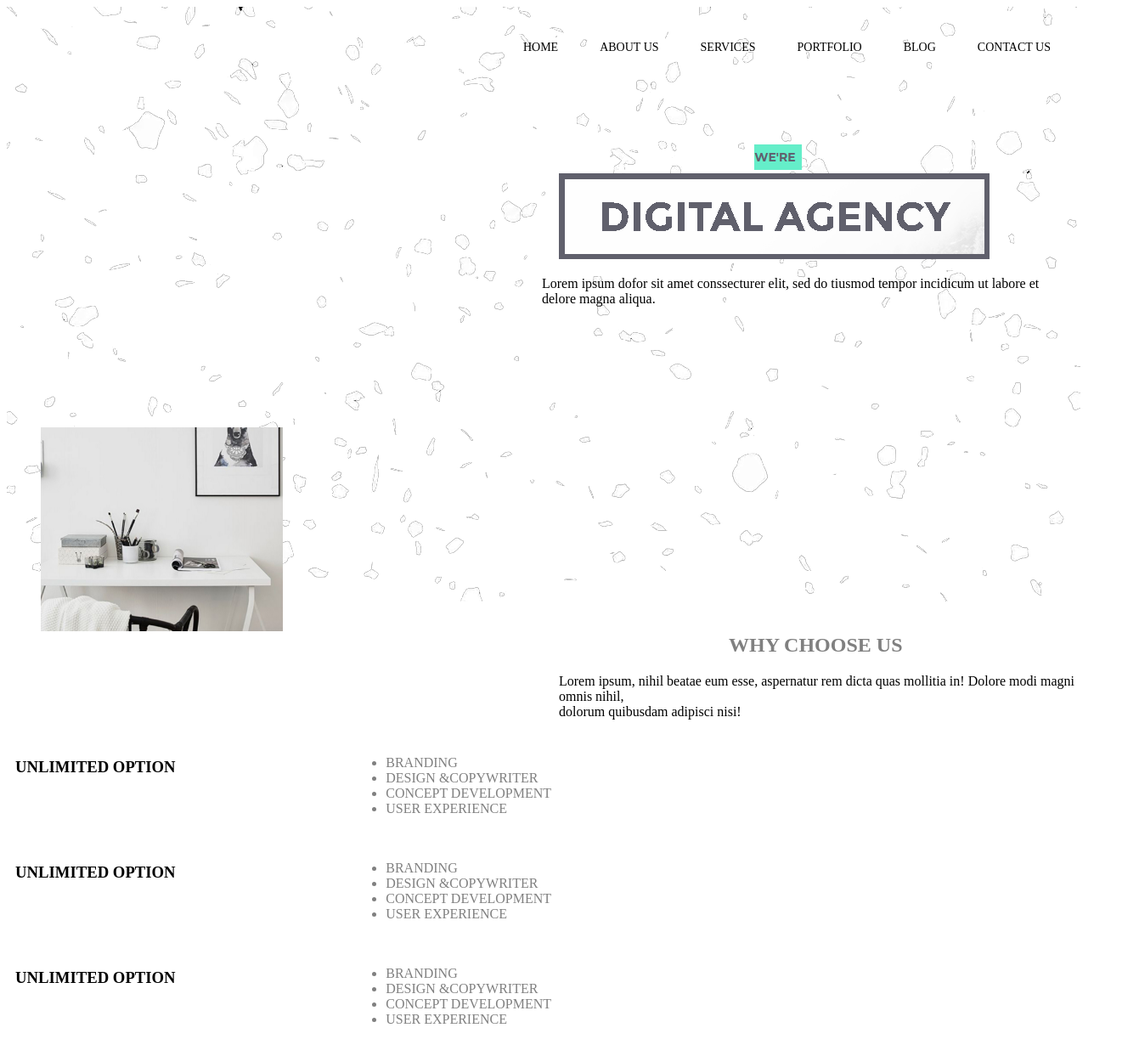
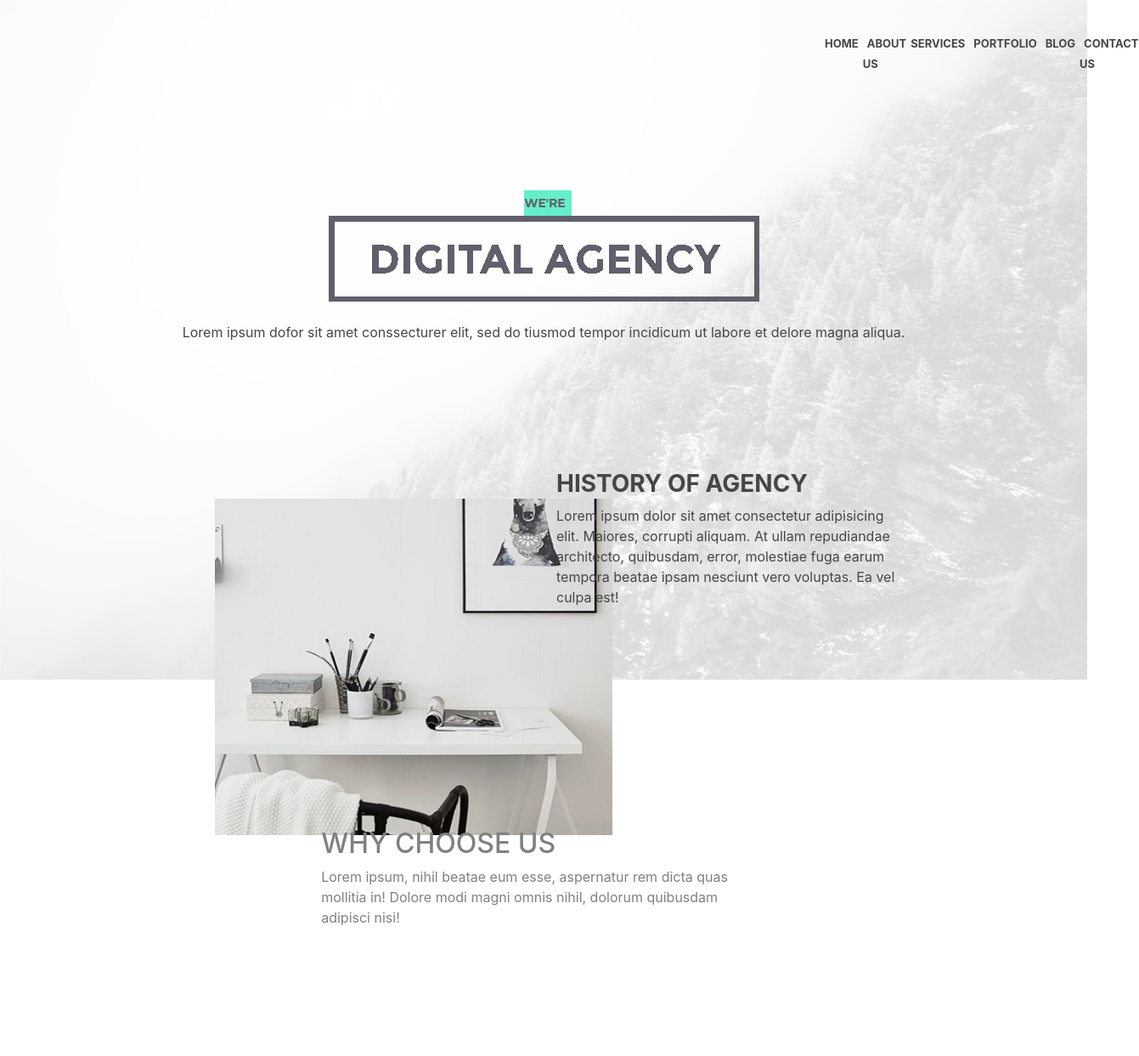
Before and after one commit to victoriarailean1998BK/Template_HTML, a plain HTML site: page index.html in a window 1280 px wide. Shown: the whole page at 85% size, 1341 px wide, since content can reach past the window. After the commit the page ends 1108 px from the top, so only its background shows below. Drawn offline with nearby package versions, Linux system fonts and the light colour scheme.

Commit message:
Added all fail

```diff
--- a/index.html
+++ b/index.html
@@ -1,84 +1,64 @@
 <!DOCTYPE html>
-<htm>
+
+<html>
     <head>
         <meta charset="utf-8">
         <title>Template</title>
         <link rel="stylesheet" href="style.css">
+        <meta charset="utf-8">
+        <meta name="viewport" content="width=device-width, initial-scale=1">
+        <link rel="stylesheet" href="https://maxcdn.bootstrapcdn.com/bootstrap/4.5.2/css/bootstrap.min.css">
+        <script src="https://ajax.googleapis.com/ajax/libs/jquery/3.5.1/jquery.min.js"></script>
+        <script src="https://cdnjs.cloudflare.com/ajax/libs/popper.js/1.16.0/umd/popper.min.js"></script>
+        <script src="https://maxcdn.bootstrapcdn.com/bootstrap/4.5.2/js/bootstrap.min.js"></script>
     </head>
     <body>
         <header class="new">
-
-            <div class="wrapper"><br>
-
-                <ul class="nav-area">
-                    <li><a href="#">HOME</a></li>
-                    <li><a href="#">ABOUT US</a></li>
-                    <li><a href="#">SERVICES</a></li>
-                    <li><a href="#">PORTFOLIO</a></li>
-                    <li><a href="#">BLOG</a></li>
-                    <li><a href="#">CONTACT US</a></li>
+            <nav class="navbar navbar-expand-sm">
+                <ul class="navbar-nav nav-area font-weight-bold">
+                    <li class="nav-item"><a href="#">HOME</a></li>
+                    <li class="nav-item"><a href="#">ABOUT US</a></li>
+                    <li class="nav-item"><a href="#">SERVICES</a></li>
+                    <li class="nav-item"><a href="#">PORTFOLIO</a></li>
+                    <li class="nav-item"><a href="#">BLOG</a></li>
+                    <li class="nav-item"><a href="#">CONTACT US</a></li>
                 </ul>
-
-          </div>
-            <div class="welcome_imag"><br><br><br><br><br><br><br><br>
+            </nav>
+            <div class="row p_row">
+                <div class="welcome_imag mx-auto my-auto">
                     <img src="images/images3.png" style="margin-left: 230px;"><br>
                     <img src="images/images2.png">
                 </div>
-
-            <div class="welcome_text">
-                <p>Lorem ipsum dofor sit amet conssecturer elit,
-                    sed do tiusmod tempor incidicum ut labore et <br>
-                    delore magna aliqua.</p>
             </div>
-
-            <div class="images"><br><br><br><br><br><br><br>
-                <img src="images/iamges4.png">
-
-                <!--<div class="images_mixt">
-                    <img src="images/images5.png">
-               </div>-->
+            <div class="row">
+                <div class="welcome_text mx-auto py-4">
+                    <p class="txt">Lorem ipsum dofor sit amet conssecturer elit, sed do tiusmod tempor incidicum ut labore et delore magna aliqua.</p>
+                </div>
+            </div>
+            <div class="row">
+                <div class="col-6">
+                    <div class="images">
+                        <img src="images/images4.png">
+                    </div>
+                </div>
+                <div class="col-4 wrapper1 txt">
+                    <h3 class="font-weight-bold txt">HISTORY OF AGENCY</h3>
+                    <p>Lorem ipsum dolor sit amet consectetur adipisicing elit. Maiores, corrupti aliquam. At ullam repudiandae architecto, quibusdam, error, molestiae fuga earum tempora beatae ipsam nesciunt vero voluptas. Ea vel culpa est!</p>
+                </div>
             </div>
         </header>
-  <section>
+        <section class="d-flex justify-content-center">
+            <div class="row">
+                <div class="col-3">
 
+                </div>
+                <div class="col-6">
                     <div class="wrapper-desciption"><br>
                         <h2>WHY CHOOSE US</h2>
+                        <p>Lorem ipsum, nihil beatae eum esse, aspernatur rem dicta quas mollitia in! Dolore modi magni omnis nihil, dolorum quibusdam adipisci nisi!</p>
                     </div>
-    <div class="wrapper_text">
-        <p>Lorem ipsum, nihil beatae eum esse, aspernatur rem dicta quas mollitia in! Dolore modi magni omnis nihil,<br>
-             dolorum quibusdam adipisci nisi!</p>
                 </div>
-       <!--Section-->
-   <div class="row-details">
-                <span class="service-title">
-                    <h3> UNLIMITED OPTION</h3></span>
-                <ul>
-                    <li> BRANDING</li>
-                    <li> DESIGN &amp;COPYWRITER </li>
-                    <li> CONCEPT DEVELOPMENT </li>
-                    <li> USER EXPERIENCE</li>
-                </ul>
-            </div>
-            <div class="row-details">
-                <span class="service-title">
-                    <h3> UNLIMITED OPTION</h3></span>
-                <ul>
-                    <li> BRANDING</li>
-                    <li> DESIGN &amp;COPYWRITER </li>
-                    <li> CONCEPT DEVELOPMENT </li>
-                    <li> USER EXPERIENCE</li>
-                </ul>
-            </div>
-            <div class="row-details">
-                <span class="service-title">
-                    <h3> UNLIMITED OPTION</h3></span>
-                <ul>
-                    <li> BRANDING</li>
-                    <li> DESIGN &amp;COPYWRITER </li>
-                    <li> CONCEPT DEVELOPMENT </li>
-                    <li> USER EXPERIENCE</li>
-                </ul>
             </div>
         </section>
     </body>
-</htm>
+</html>
--- a/style.css
+++ b/style.css
@@ -1,63 +1,50 @@
 .new{
-    background-image: url(images/images1.png);
-    height: 700px;
-    width: 100%;
+    background-image: url(images/images1.jpg);
+    background-size: cover;
+    background-repeat: no-repeat;
+    height: 800px;
+    position: relative;
+    display: block;
+}
+ .nav-area li a{
+    color: rgb(70, 70, 70);
+    text-decoration: none;
+    padding: 5px 5px;
+    font-size: 13px;
+}
 
-    background-repeat: no-repeat;
-}
 .nav-area{
     float: right;
     list-style: none;
-    margin-top: 20px;
-    padding-right: 10px;
+    margin-top: 30px;
+    margin-left: 950px;
 }
-.nav-area li{
-    display: inline-block;
 
-}
-.nav-area li a{
-    color: black;
-    text-decoration: none;
-    padding: 5px 20px;
-    font-size: 14px;
-    margin-right: 5px;
-}
 
 .welcome_imag{
     margin-left: 650px;
 }
 
-
-.welcome_text{
-    margin-left: 630px;
-}
-.images{
-    margin-left: 40px;
-
-}
-.images_mixt{
-    margin-left: 1500px;
+.p_row {
+    margin-top: 130px;
 }
 
-.wrapper_text{
-margin-left: 650px;
+.txt {
+    color:rgb(70, 70, 70) ;
+}
+
+.images{
+    left: 50%;
+    top: 50%;
+    position: absolute;
+    margin-left: -60px;
+}
+
+.wrapper1 {
+    padding-top: 110px;
 }
 
 .wrapper-desciption{
-    margin-left: 850px;
+    padding-top: 150px;
     color: gray;
 }
-.row-option{
-margin-top: auto;
-margin-left: 55px;
-}
-.row-details li{
-    color: gray;
-}
-
-.row-details{
-    display: grid;
-    grid-template-columns: auto auto auto auto;
-    grid-gap: 10px;
-    padding: 10px;
-      }
```
Also changed, not shown: images/iamges4.png (deleted), images/images1.jpg (added), images/images1.png (deleted), images/images4.png (added). Lines whose indentation alone changed are shown as unchanged.
